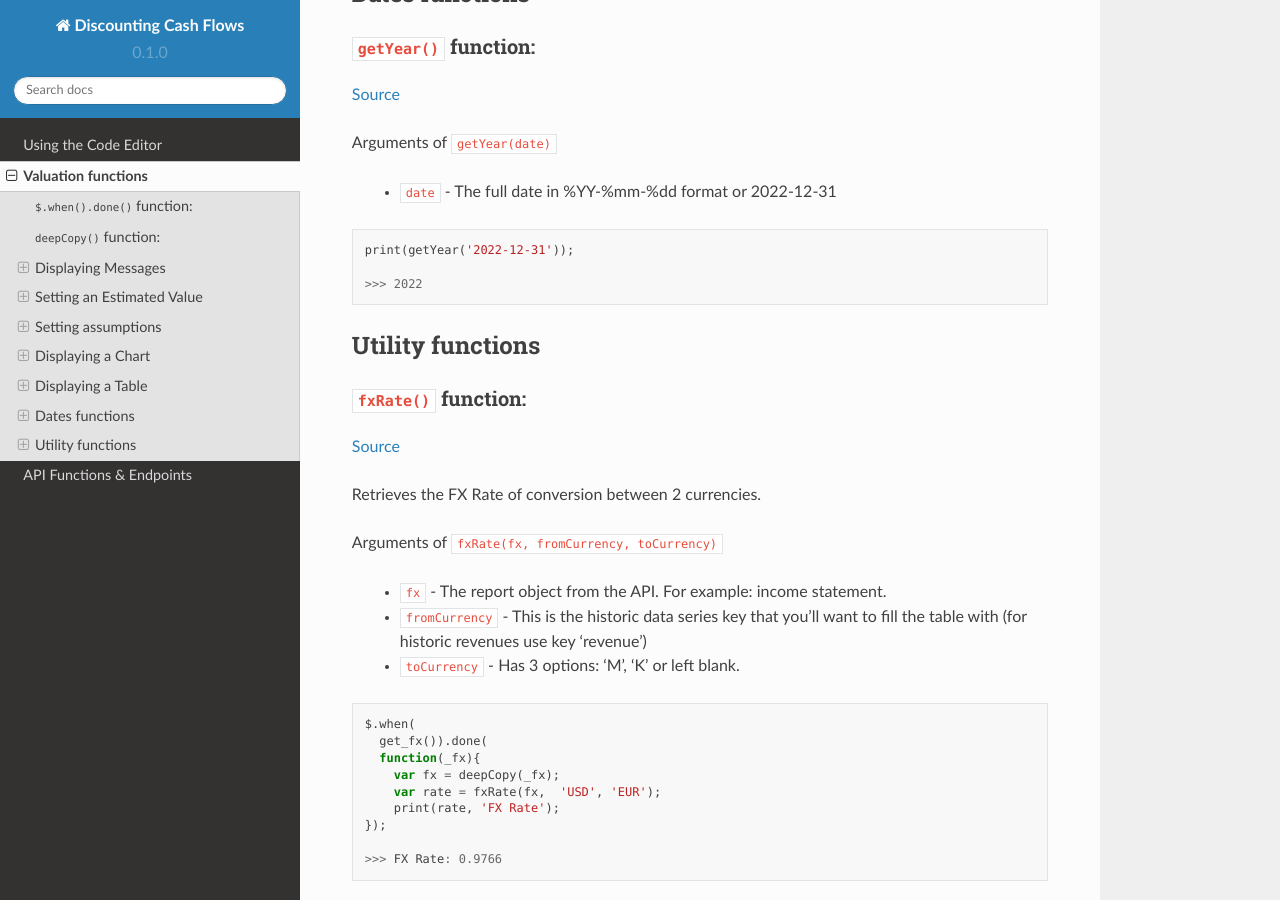
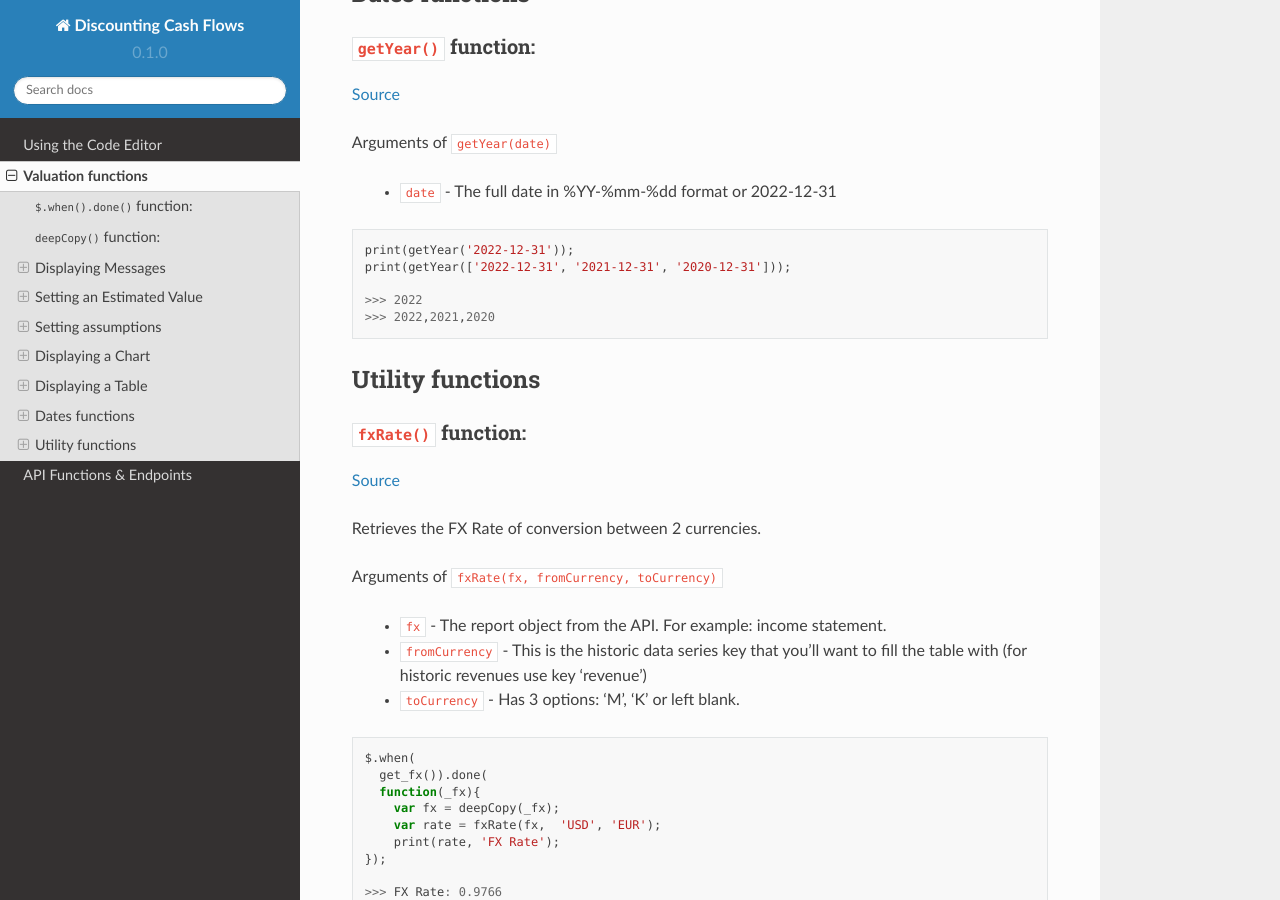
Before and after one commit to DiscountingCashFlows/readthedocs, a Sphinx documentation site: the page built from docs/source/functions.rst, in a window 1280 px wide and 900 px high, scrolled down 11698 px. Built offline with Sphinx 7.4.7 and the Read the Docs theme 2.0.0, drawn with Linux system fonts in a browser that asks for light colours.

Commit message:
Update functions.rst

```diff
--- a/docs/source/functions.rst
+++ b/docs/source/functions.rst
@@ -551,8 +551,10 @@ Arguments of ``getYear(date)``
 .. code-block:: javascript
 
    print(getYear('2022-12-31'));
+   print(getYear(['2022-12-31', '2021-12-31', '2020-12-31']));
 
    >>> 2022
+   >>> 2022,2021,2020
 
 
 Utility functions
```
